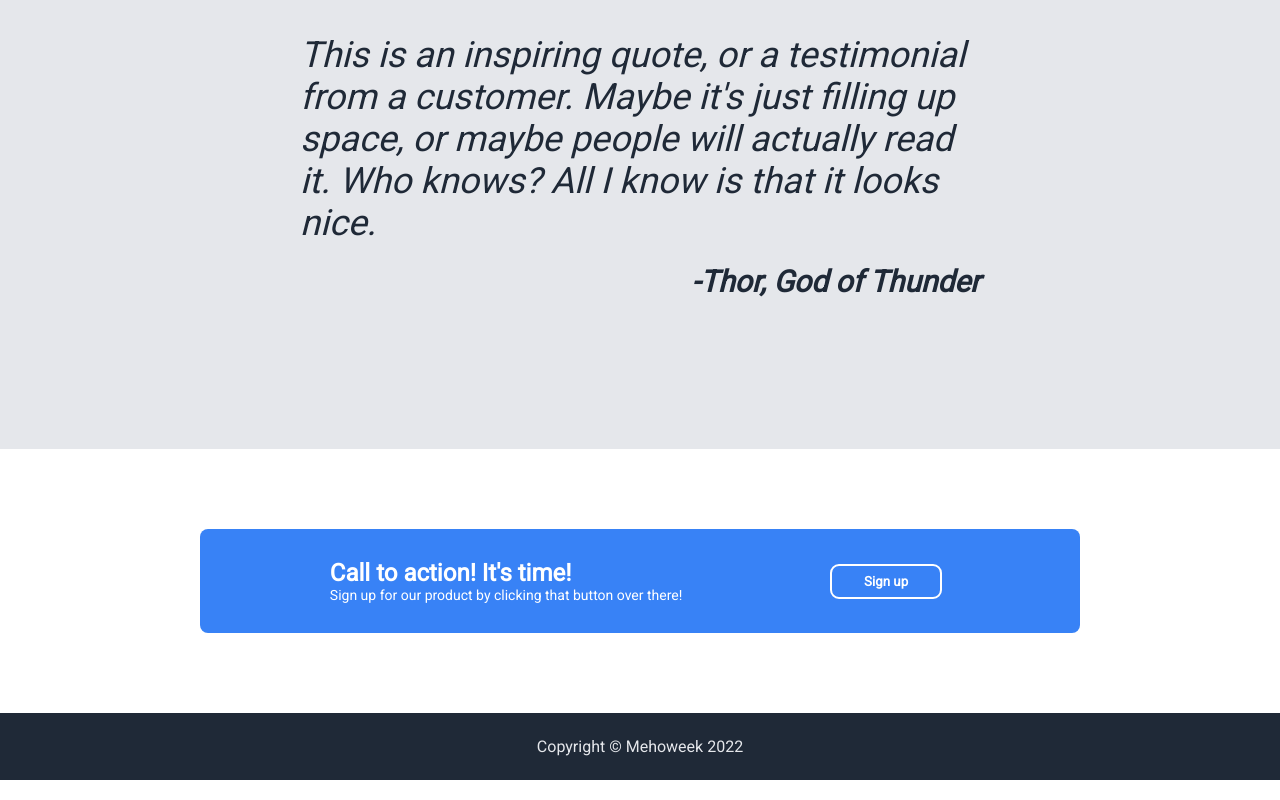
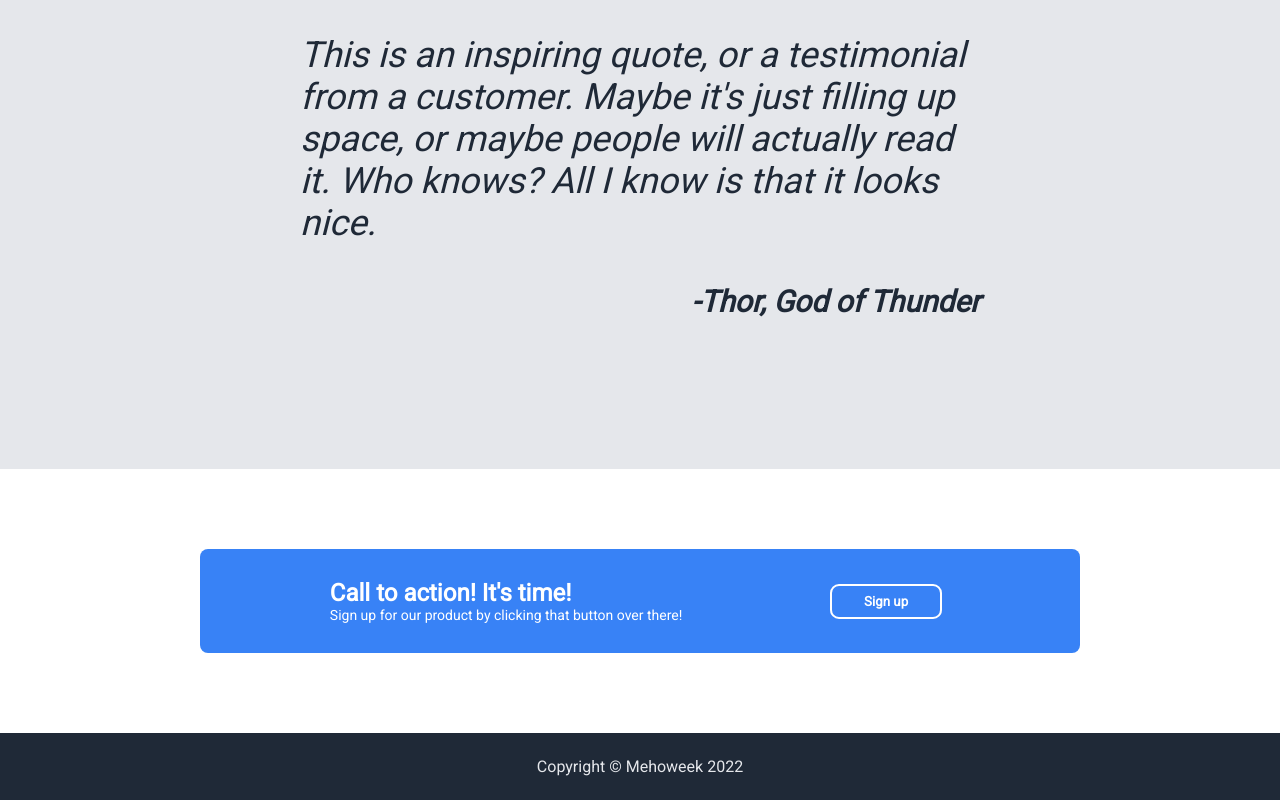
Before and after one commit to Mehoweek/odin-landing-page, a plain HTML site: page index.html in a window 1280 px wide. Shown: the part 1165-1965 px from the top of the page. Drawn offline with Linux system fonts and the light colour scheme.

Commit message:
Ultimate End

```diff
--- a/style.css
+++ b/style.css
@@ -174,7 +174,7 @@
     font-weight: 800;
     text-align: right;
     font-size: 30px;
-    margin-top: 20px;
+    margin-top: 40px;
 }
 
 
```
